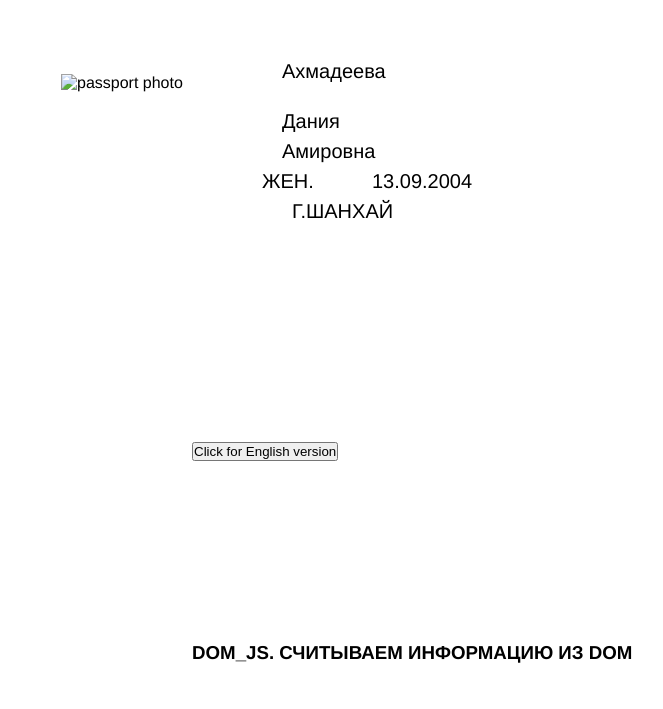
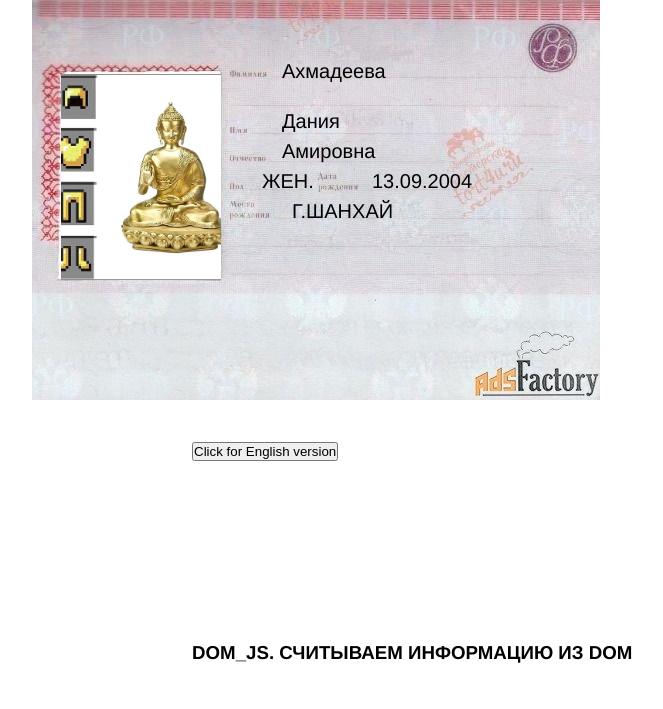
Before and after one commit to kkopengagenn/2025_BWT, a plain HTML site: page passport.html in a window 1280 px wide. Shown: the part 558-1267 px from the top of the page, without its empty margins (408-1071 px from the left). Drawn offline with Linux system fonts and the light colour scheme; a web font is replaced by a local one.

Commit message:
Update passport.html

```diff
--- a/passport.html
+++ b/passport.html
@@ -29,7 +29,7 @@
 <div class="first">
     <h3>ИЗМЕНЯЕМ КИРИЛЛИЦУ НА ЛАТИНИЦУ ПО КЛИКУ</h3>
         <div class="passport" id="passport">
-            <img src="../images/blank.jpg" alt="blank-passport">
+            <img src="blank.jpg" alt="blank-passport">
             <p class="passport-place">ГУ МВД РОССИИ ПО Г. САНКТ-ПЕТЕРБУРГУ И ЛЕН. ОБЛАСТИ</p>
             <p class="passport-date">29.09.2024</p>
             <p class="code">123-321</p>
@@ -41,14 +41,14 @@
             <p class="gender" id="gender">ЖЕН.</p>
             <p class="date" id="date">13.09.2004</p>
             <p class="hometown" id="hometown">Г.ШАНХАЙ</p>
-            <img src="../images/passportphoto.png" alt="passport photo" class="passportphoto">
+            <img src="passportphoto.png" alt="passport photo" class="passportphoto">
         </div>
         <button id="change" class="change">Click for English version</button>
 </div>
 
 <div class="second">
     <h3>DOM_JS. СЧИТЫВАЕМ ИНФОРМАЦИЮ ИЗ DOM</h3>
-    <img src="../images/DOM_JS.png" alt="data from DOM JS" id="DOM_JS">
+    <img src="DOM_JS.png" alt="data from DOM JS" id="DOM_JS">
     <button class="size" id="size">
         Click for bigger version
     </button>
```
